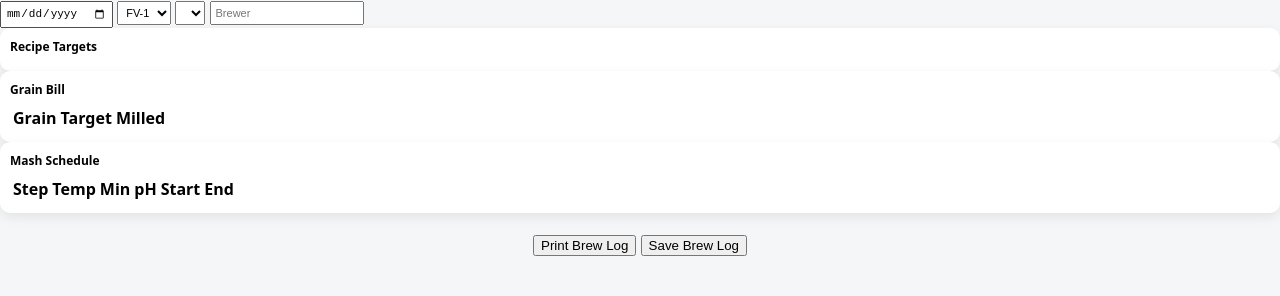
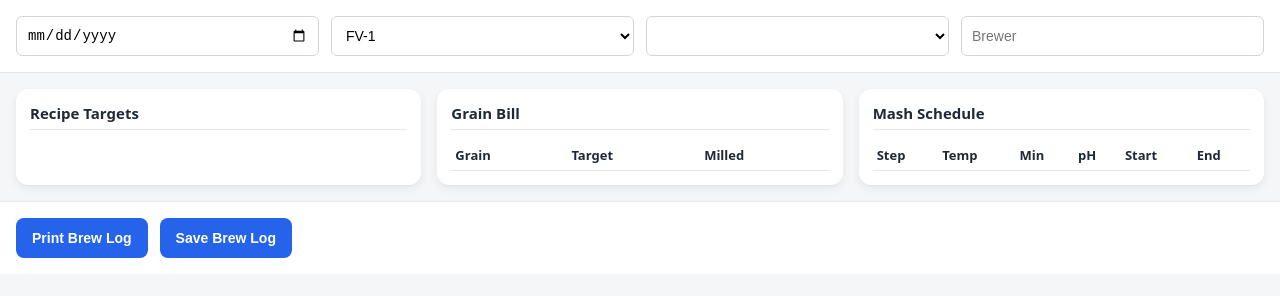
Before and after one commit to remyjdavis/Suburban-Brewing-Production-Dashboard-, a plain HTML site: page brew-log.html in a window 1280 px wide. Drawn offline with Linux system fonts and the light colour scheme; no server answers.

Commit message:
Update brew-log.css

```diff
--- a/brew-log.css
+++ b/brew-log.css
@@ -1,115 +1,187 @@
+/* ================================
+   BASE LAYOUT
+================================ */
+
 body {
-  font-family: system-ui, sans-serif;
+  margin: 0;
+  padding: 0;
+  font-family: system-ui, -apple-system, BlinkMacSystemFont, sans-serif;
   background: #f4f6f8;
-  margin: 0;
+  color: #1f2937;
 }
 
-.page-header {
+.brew-header {
   display: grid;
-  grid-template-columns: 1fr 1fr 2fr 1fr;
-  gap: 8px;
-  padding: 10px;
-  background: #111;
+  grid-template-columns: repeat(4, minmax(140px, 1fr));
+  gap: 12px;
+  padding: 16px;
+  background: #ffffff;
+  border-bottom: 1px solid #e5e7eb;
 }
 
-.page-header input,
-.page-header select {
-  padding: 6px;
-  border-radius: 4px;
+.brew-header input,
+.brew-header select {
+  height: 40px;
+  padding: 6px 10px;
+  font-size: 14px;
+  border: 1px solid #d1d5db;
+  border-radius: 6px;
+  background: #fff;
 }
 
-.grid {
+/* ================================
+   MAIN BREW LOG AREA
+================================ */
+
+.brew-log {
   display: grid;
-  gap: 12px;
-  padding: 12px;
+  grid-template-columns: repeat(auto-fit, minmax(340px, 1fr));
+  gap: 16px;
+  padding: 16px;
 }
 
-.grid.four { grid-template-columns: repeat(4, 1fr); }
-.grid.three { grid-template-columns: repeat(3, 1fr); }
+/* ================================
+   CARD STYLE (FLOATING)
+================================ */
 
 .card {
-  background: white;
-  border-radius: 10px;
-  padding: 10px;
-  box-shadow: 0 4px 12px rgba(0,0,0,.08);
+  background: #ffffff;
+  border-radius: 12px;
+  padding: 14px;
+  box-shadow:
+    0 4px 10px rgba(0, 0, 0, 0.06),
+    0 1px 2px rgba(0, 0, 0, 0.04);
+  display: flex;
+  flex-direction: column;
 }
 
-.card.small {
-  font-size: 11px;
+.card h3 {
+  margin: 0 0 10px 0;
+  font-size: 15px;
+  font-weight: 600;
+  border-bottom: 1px solid #e5e7eb;
+  padding-bottom: 6px;
 }
 
-h3 {
-  margin: 0 0 6px 0;
-  font-size: 12px;
+/* ================================
+   TABLES
+================================ */
+
+table {
+  width: 100%;
+  border-collapse: collapse;
+  font-size: 13px;
 }
 
-.inline {
-  display: grid;
-  grid-template-columns: repeat(3, 1fr);
-  gap: 4px;
+thead th {
+  text-align: left;
+  font-weight: 600;
+  padding: 6px 4px;
+  border-bottom: 1px solid #e5e7eb;
+  white-space: nowrap;
 }
 
-input, select {
-  padding: 4px;
-  font-size: 11px;
+tbody td {
+  padding: 6px 4px;
+  vertical-align: middle;
 }
 
-table.tight {
-  width: 100%;
-  border-collapse: collapse;
+/* Prevent overlap */
+td {
+  position: relative;
 }
 
-table.tight th,
-table.tight td {
-  padding: 2px;
-  font-size: 11px;
+/* ================================
+   INPUTS (NO OVERLAP)
+================================ */
+
+input,
+select {
+  width: 100%;
+  height: 34px;
+  padding: 4px 8px;
+  font-size: 13px;
+  border: 1px solid #d1d5db;
+  border-radius: 6px;
+  box-sizing: border-box;
+  background: #ffffff;
 }
 
-.water-card {
-  font-size: 10px;
+input[type="time"] {
+  padding: 2px 6px;
 }
 
-.water-grid {
-  display: grid;
-  grid-template-columns: repeat(2, 1fr);
-  gap: 4px;
+input:focus,
+select:focus {
+  outline: none;
+  border-color: #2563eb;
+  box-shadow: 0 0 0 1px rgba(37, 99, 235, 0.3);
 }
 
-.water-grid label {
-  display: grid;
-  grid-template-columns: 28px 1fr;
-  gap: 4px;
+/* Larger inputs where needed */
+input.large {
+  height: 40px;
+  font-size: 14px;
 }
 
-.water-grid input {
-  width: 48px;
+/* ================================
+   FOOTER
+================================ */
+
+.brew-footer {
+  display: flex;
+  gap: 12px;
+  padding: 16px;
+  border-top: 1px solid #e5e7eb;
+  background: #ffffff;
 }
 
-footer {
-  text-align: center;
-  padding: 20px;
+.brew-footer button {
+  height: 40px;
+  padding: 0 16px;
+  font-size: 14px;
+  font-weight: 600;
+  border-radius: 8px;
+  border: none;
+  cursor: pointer;
+  background: #2563eb;
+  color: #ffffff;
 }
 
-/*********************************************************
- * PRINT MODE
- *********************************************************/
+.brew-footer button:hover {
+  background: #1e4fd8;
+}
+
+/* ================================
+   PRINT (PHASE 1)
+================================ */
+
 @media print {
   body * {
     visibility: hidden;
   }
 
-  .brew-log-card,
-  .brew-log-card * {
+  .brew-log,
+  .brew-log * {
     visibility: visible;
   }
 
-  .brew-log-card {
-    position: relative;
-    width: 100%;
-    box-shadow: none;
+  .brew-log {
+    position: absolute;
+    inset: 0;
+    padding: 0;
+    gap: 12px;
+  }
+
+  .card {
+    box-shadow: none !important;
+    border: 1px solid #d1d5db;
+    border-radius: 6px;
     page-break-inside: avoid;
   }
 
+  .brew-header,
+  .brew-footer,
   button,
   select {
     display: none !important;
```
